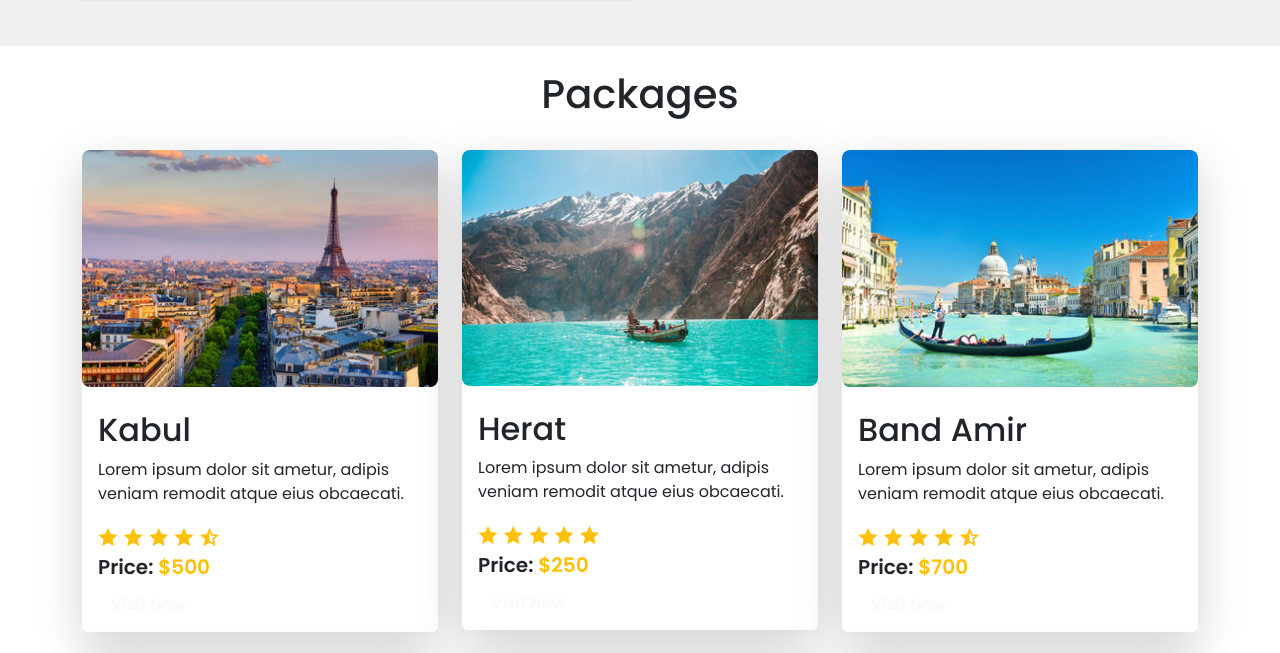
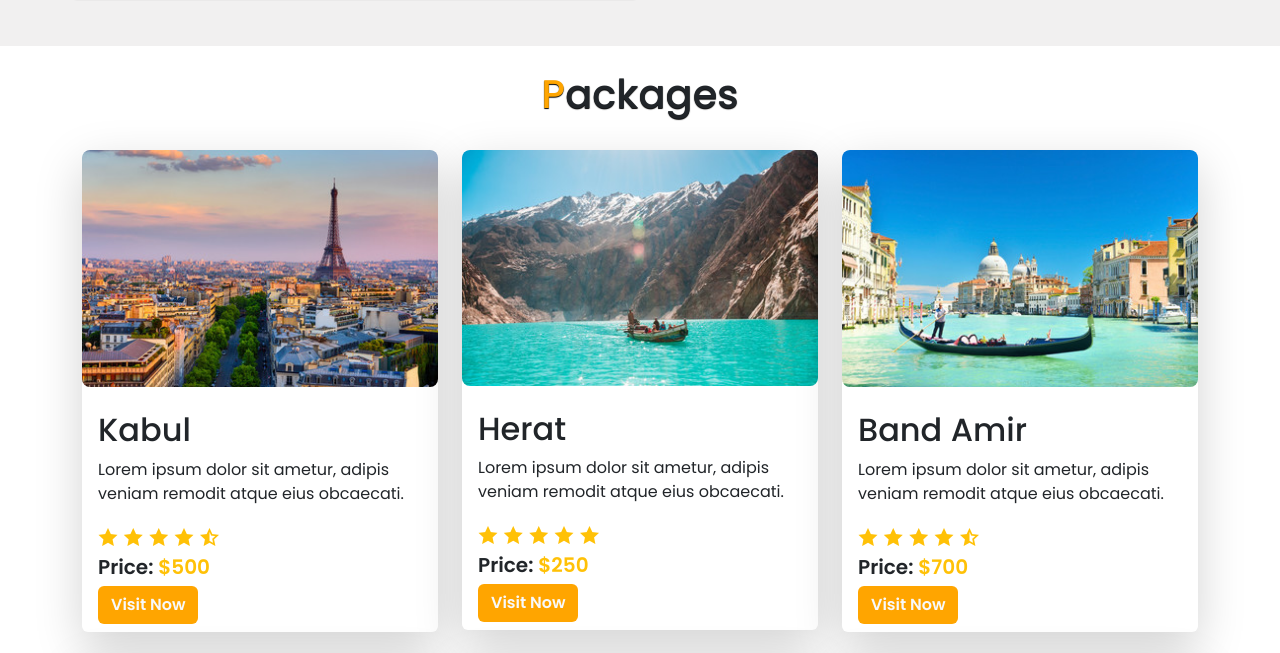
Before and after one commit to NN-Bayat/Travel-bootstrap, a plain HTML site: page index.html in a window 1280 px wide. Shown: the part 1479-2132 px from the top of the page. Drawn offline with nearby package versions, Linux system fonts and the light colour scheme.

Commit message:
css file add

```diff
--- a/styles.css
+++ b/styles.css
@@ -220,11 +220,11 @@
     background: rgba(114, 113, 113, 0.1);
 }
 
-.book_content {
+.section_title {
     text-shadow: 0px 1px 1px black;
 }
 
-.book_content span {
+.section_title span {
     color: #ffa500;
 }
 
@@ -237,6 +237,7 @@ textarea {
 textarea,
 select {
     border: none;
+    outline: none;
     box-shadow: 0px 2px 2px rgba(0, 0, 0, 0.3) !important;
     height: 2.8rem;
     border-radius: 0.6rem;
@@ -259,6 +260,10 @@ select {
     box-shadow: 0px 2px 1px rgba(0, 0, 0, 0.3);
 }
 
+#package .btn{
+    background: #ffa500;
+}
+/* -------------------- */
 @media(max-width:850px) {
     .home {
         background-position: 50%;
```
